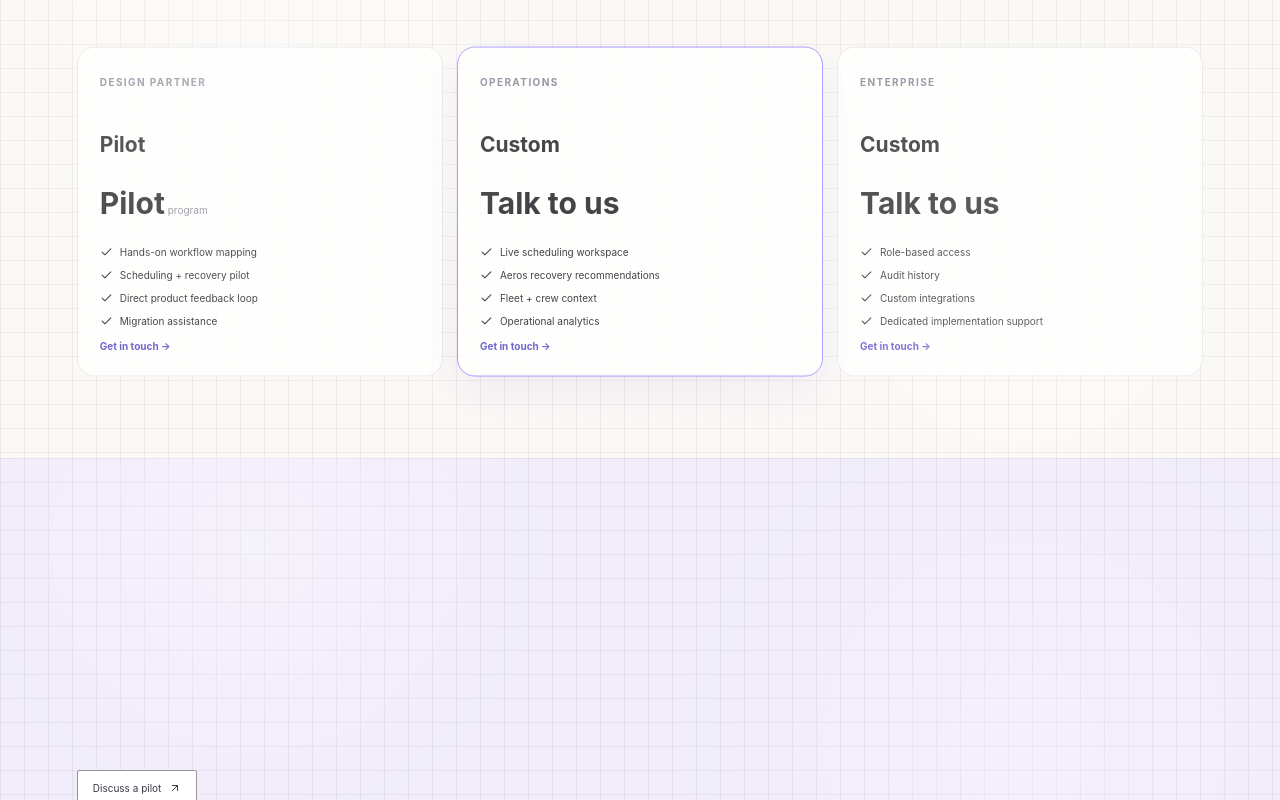
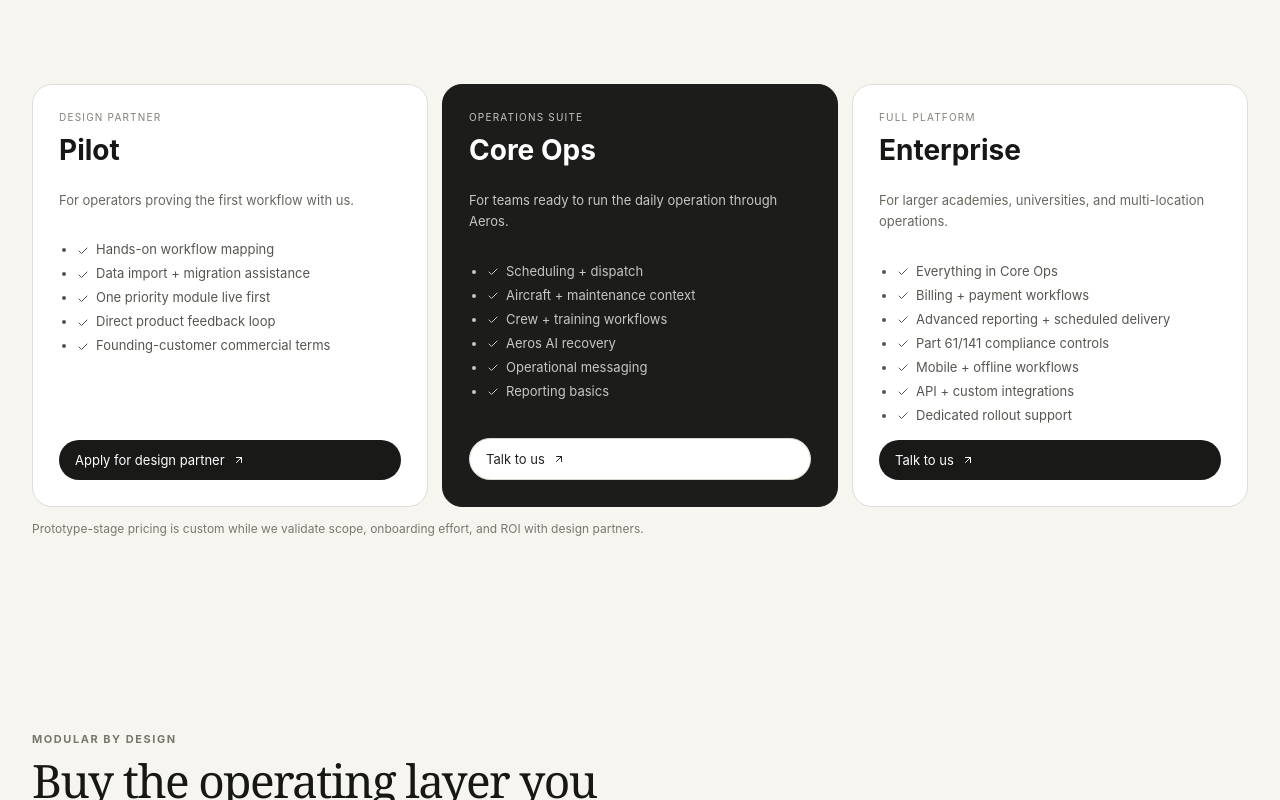
Before and after one commit to saharshbaweja/Rho, a Next.js app: page /pricing in a window 1280 px wide. Shown: the part 540-1340 px from the top of the page. Built offline with nearby package versions, Linux system fonts and the light colour scheme.

Commit message:
Reframe pricing around modular Aeros platform

```diff
--- a/app/pricing/page.jsx
+++ b/app/pricing/page.jsx
@@ -2,12 +2,17 @@ import Link from 'next/link';
 import {ArrowUpRight,Check} from 'lucide-react';
 
 const plans=[
- ['DESIGN PARTNER','Pilot','For early operators working directly with us to prove the first workflow.',['Hands-on workflow mapping','Scheduling + recovery pilot','Direct product feedback loop','Migration assistance']],
- ['OPERATIONS','Custom','For teams ready to run recurring daily operations through Aeros.',['Live scheduling workspace','Aeros recovery recommendations','Fleet + crew context','Operational analytics']],
- ['ENTERPRISE','Custom','For larger programs with advanced controls and rollout needs.',['Role-based access','Audit history','Custom integrations','Dedicated implementation support']]
+ {eyebrow:'DESIGN PARTNER',title:'Pilot',desc:'For operators proving the first workflow with us.',features:['Hands-on workflow mapping','Data import + migration assistance','One priority module live first','Direct product feedback loop','Founding-customer commercial terms']},
+ {eyebrow:'OPERATIONS SUITE',title:'Core Ops',desc:'For teams ready to run the daily operation through Aeros.',features:['Scheduling + dispatch','Aircraft + maintenance context','Crew + training workflows','Aeros AI recovery','Operational messaging','Reporting basics']},
+ {eyebrow:'FULL PLATFORM',title:'Enterprise',desc:'For larger academies, universities, and multi-location operations.',features:['Everything in Core Ops','Billing + payment workflows','Advanced reporting + scheduled delivery','Part 61/141 compliance controls','Mobile + offline workflows','API + custom integrations','Dedicated rollout support']}
 ];
-export default function Pricing(){return <>
-<section className="page-hero"><div className="eyebrow">PRICING</div><h1>Start with one workflow.</h1><p>Aeros is still being shaped with design partners, so we are not pretending there is a polished public pricing grid yet. Commercial terms should follow the value of the workflow we prove together.</p></section>
-<section className="page-section"><div className="pricing-grid">{plans.map((p,i)=><article className={i===1?'featured':''} key={p[0]}><span className="eyebrow">{p[0]}</span><h3>{p[1]}</h3><div className="price-tag">{i===0?'Pilot':'Talk to us'}<small>{i===0?' program':''}</small></div><div className="check-list">{p[3].map(x=><span key={x}><Check size={13}/>{x}</span>)}</div><Link href="/contact/" className="inline-link">Get in touch →</Link></article>)}</div></section>
-<section className="page-section alt"><div className="page-head"><div className="eyebrow">PRICING PRINCIPLE</div><h2>Aeros should pay for itself in recovered operational capacity.</h2><p>The long-term model should align price with the value Aeros creates through time saved, higher utilization, fewer lost flight hours, and less manual coordination.</p></div><Link href="/contact/" className="primary-cta">Discuss a pilot <ArrowUpRight size={12}/></Link></section>
-</>}
+
+export default function Pricing(){return <div className="fsp-site">
+ <section className="fsp-hero"><div><div className="fsp-kicker">PRICING</div><h1>Start with the workflow that pays for the platform.</h1></div><div className="fsp-hero-copy"><p>Aeros is early, so we are not inventing public per-aircraft pricing before we understand deployment depth. The commercial model is designed to expand with the modules and operational value a customer actually uses.</p><div className="fsp-actions"><Link href="/contact/" className="fsp-primary">Request a pilot <ArrowUpRight size={12}/></Link><Link href="/product/" className="fsp-secondary">Compare capabilities</Link></div></div></section>
+
+ <section className="fsp-section"><div className="fsp-pricing-grid">{plans.map((p,i)=><article className={'fsp-plan '+(i===1?'featured':'')} key={p.title}><small>{p.eyebrow}</small><h3>{p.title}</h3><p>{p.desc}</p><ul>{p.features.map(x=><li key={x}><Check size={12} style={{marginRight:7,verticalAlign:'middle'}}/>{x}</li>)}</ul><Link href="/contact/" className={i===1?'fsp-secondary':'fsp-primary'}>{i===0?'Apply for design partner':'Talk to us'} <ArrowUpRight size={12}/></Link></article>)}</div><p className="fsp-note">Prototype-stage pricing is custom while we validate scope, onboarding effort, and ROI with design partners.</p></section>
+
+ <section className="fsp-section"><div className="fsp-section-head"><div><div className="fsp-kicker">MODULAR BY DESIGN</div><h2>Buy the operating layer you need. Add the rest when it earns its place.</h2></div><p>Aeros is structured so a school can begin with Scheduling + AI Recovery, then add Training, Maintenance, Billing, Reporting, Compliance, Mobile, and integrations without replacing the operating model underneath.</p></div><div className="fsp-cap-grid">{[['Scheduling + Dispatch','Resource planning, reservations, readiness, check-in/out, reminders, and recovery.'],['Training + Compliance','Curricula, progress, records, signatures, graduation visibility, and audit workflows.'],['Maintenance','Squawks, work orders, inspections, parts, labor, downtime, and schedule impact.'],['Billing + Payments','Invoices, rate rules, balances, subscriptions, payment collection, and reconciliation.'],['Reporting + Analytics','Custom dashboards, scheduled reports, utilization, performance, and predictive risk.'],['Platform + Integrations','Mobile/offline, API, messaging, accounting, flight data, weather, and partner connectivity.']].map(([t,d])=><article className="fsp-cap-card" key={t}><h3>{t}</h3><p>{d}</p></article>)}</div></section>
+
+ <section className="fsp-final"><div><div className="fsp-kicker">ROI PRINCIPLE</div><h2>Aeros should cost less than the capacity it helps you recover.</h2></div><Link href="/contact/" className="fsp-primary">Model a pilot with us <ArrowUpRight size={12}/></Link></section>
+ </div>}
```
